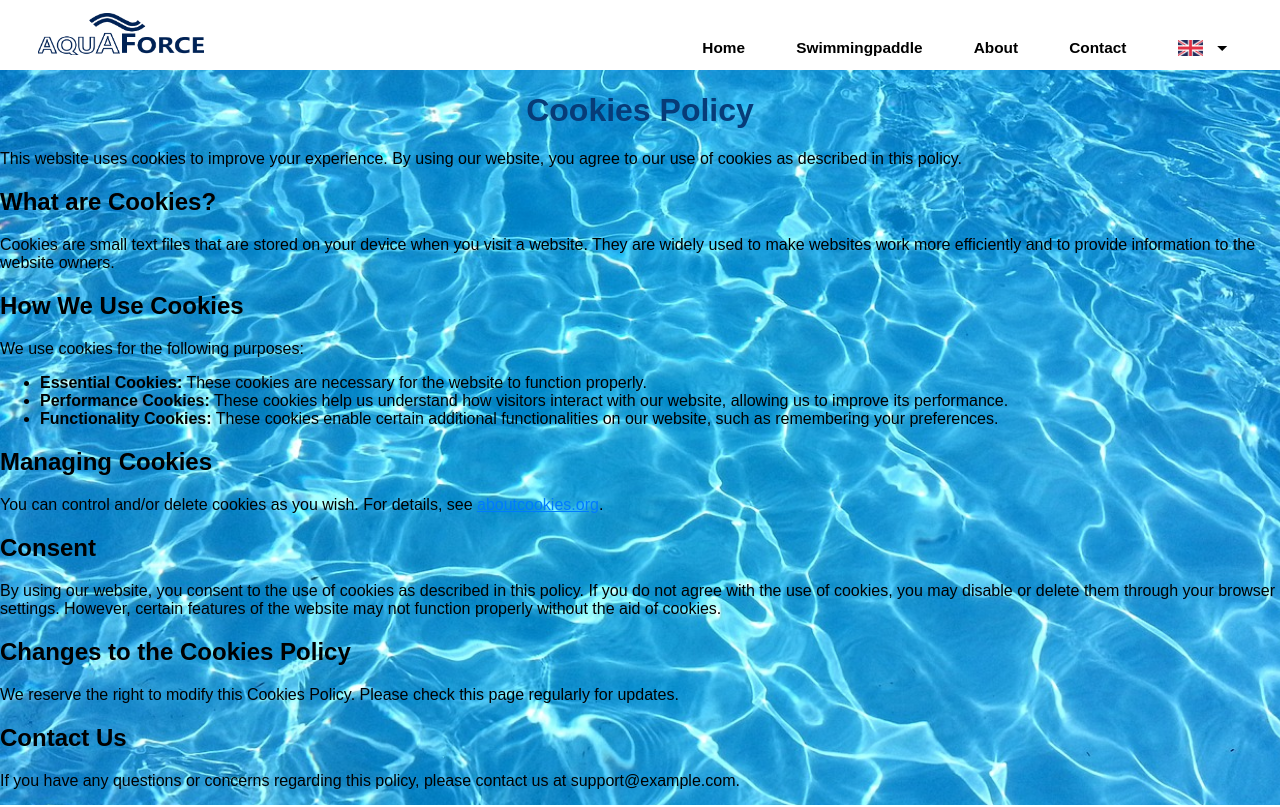
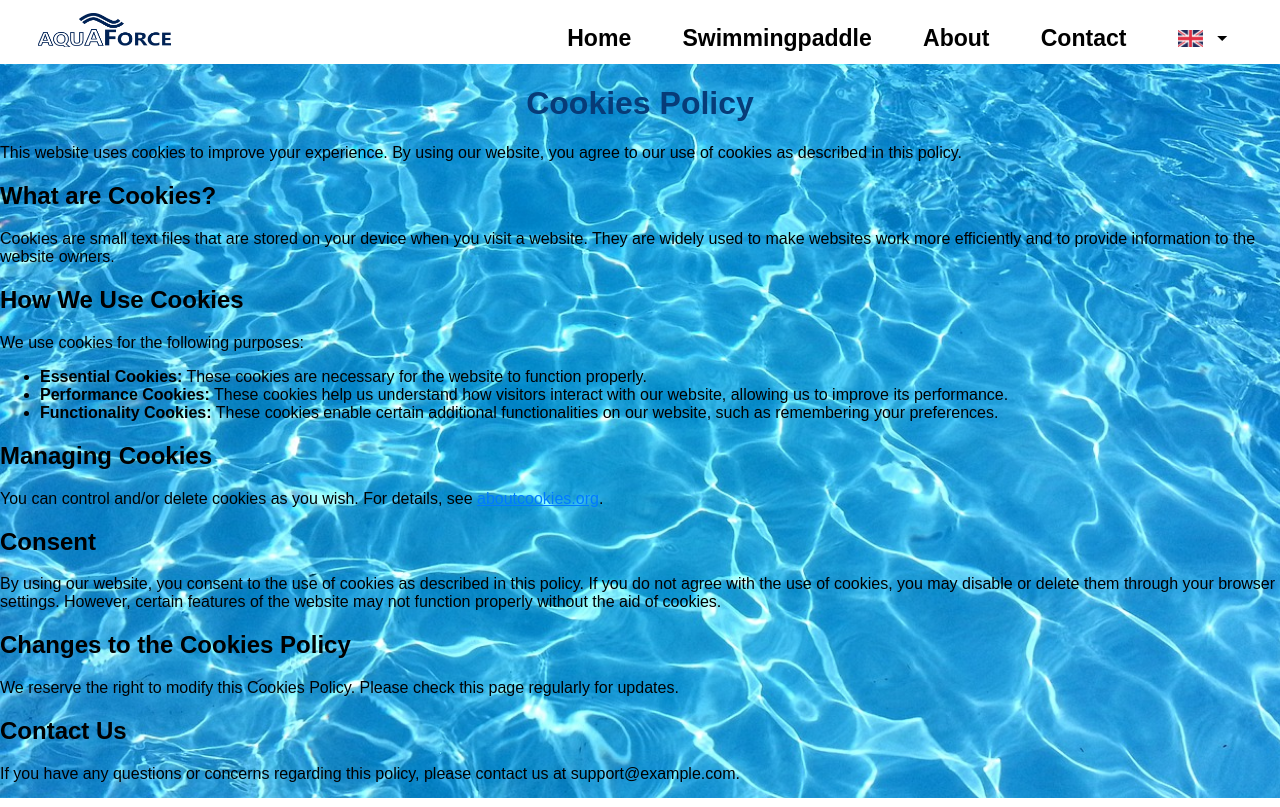
Before and after one commit to JakubJus/AFweb, a React (Vite) app in the folder client/: page /cookies-policy in a window 1280 px wide. Shown: the top 807 px of the page. Built offline with nearby package versions, Linux system fonts and the light colour scheme.

Commit message:
Update navbar.scss

```diff
--- a/client/src/components/Navbar/navbar.scss
+++ b/client/src/components/Navbar/navbar.scss
@@ -1,13 +1,16 @@
 .navbar {
-    height: 5.5vw;
+    height: 4vw;
+    display: flex;
+    vertical-align: middle;
     box-shadow: 0 0 100% rgba(0, 0, 0, 0.1);
     background-color: white;
+    padding-bottom: 1%;
     .wrapper {
         max-width: 100vw;
         height: 100%;
         padding: 1% 3%;
         display: flex;
-        font-size: 1.2vw;
+        font-size: 1.8vw;
         font-weight: 600;
         justify-content: space-between;
         .item {
@@ -22,10 +25,12 @@
         }
         .right {
             display: flex;
+            justify-content: center;
             align-items: left;
             gap: 4vw;
         }
         .icons {
+            justify-content: center;
             display: flex;
             align-items: center;
             gap: 2%;
```
